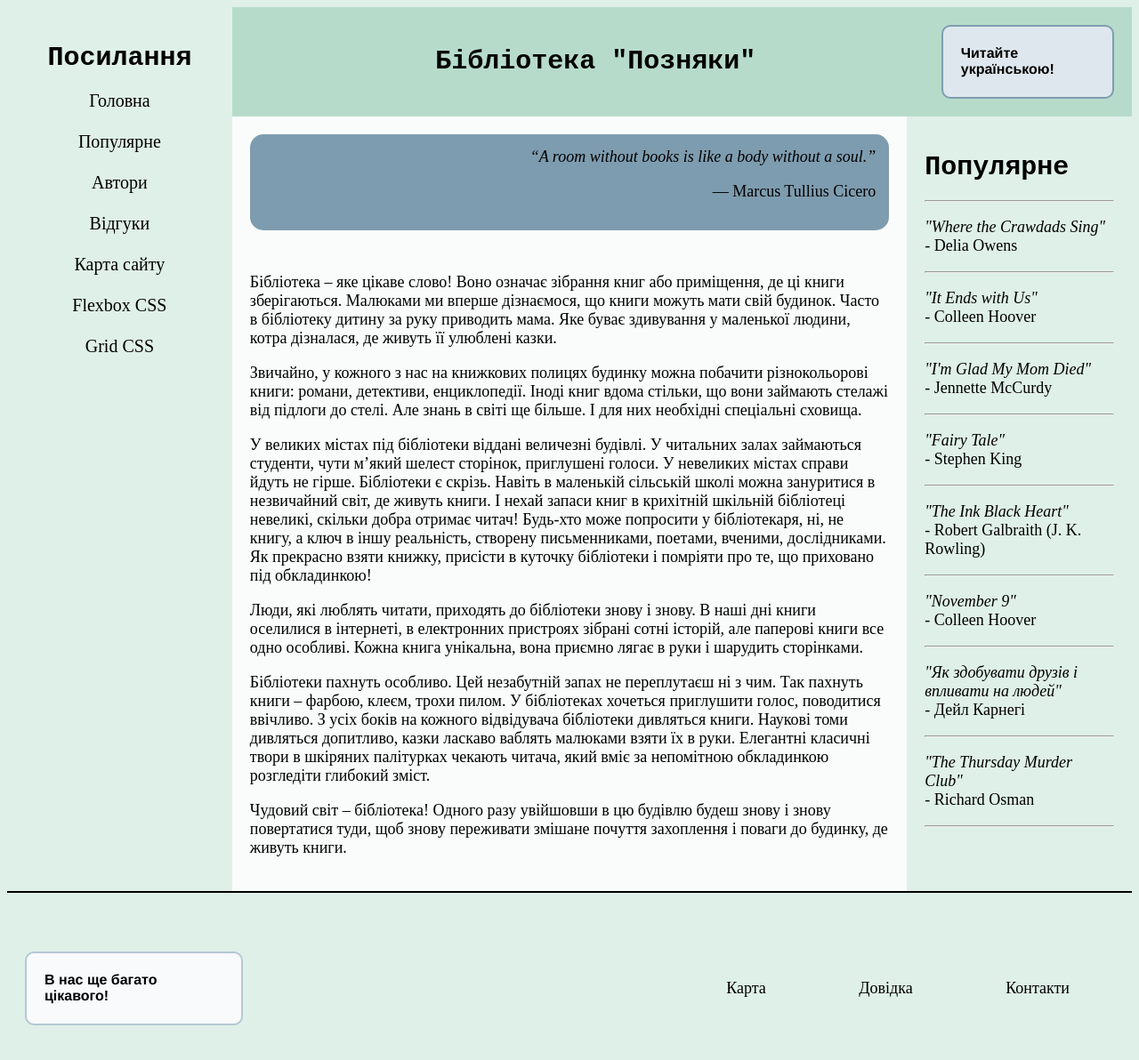
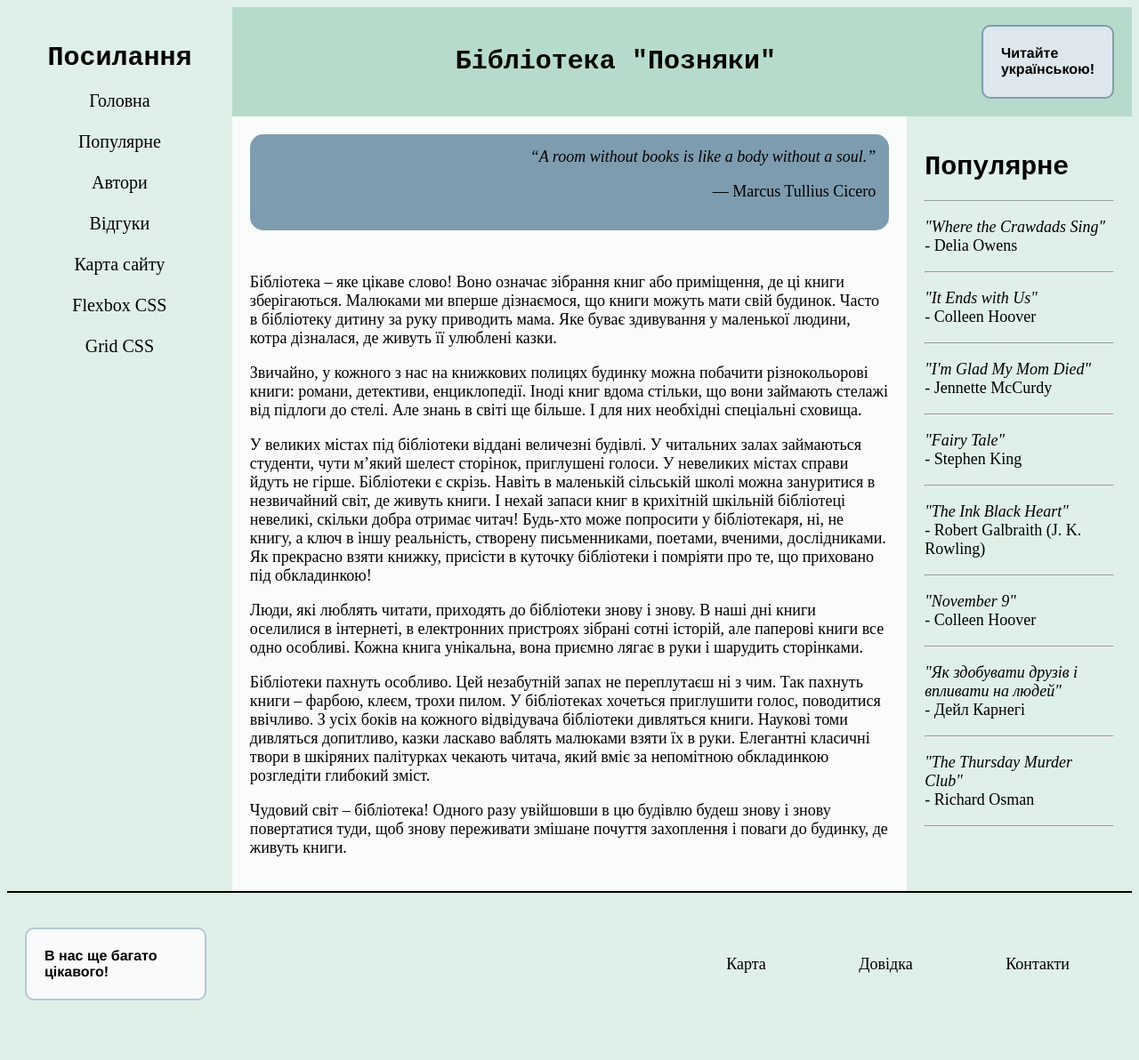
Before and after one commit to nastyashev/web_labs, a plain HTML site: page lab2/grid.html in a window 1280 px wide. Shown: the whole page at 89% size. Drawn offline with Linux system fonts and the light colour scheme.

Commit message:
fixed grid

```diff
--- a/lab2/resourses/css/grid.css
+++ b/lab2/resourses/css/grid.css
@@ -9,7 +9,7 @@ body {
 .wrapper {
     display: grid;
     grid-template-columns: 1fr 3fr 1fr;
-    grid-template-rows: 0.5fr 4fr 1fr;
+    grid-template-rows: 0.5fr 4fr 0.75fr;
 }
 
 .section_1 {
@@ -26,11 +26,11 @@ body {
     grid-column: 2 / span 2;
     grid-row: 1;
     display: grid;
-    grid-template-columns: repeat(5, 1fr);
+    grid-template-columns: 6fr 1fr;
 }
 
 .sec_2_text {
-    grid-column: 1 / span 4;
+    grid-column: 1;
     margin: auto auto auto auto;
 }
 
@@ -70,11 +70,11 @@ body {
     grid-column: 1 / span 3;
     grid-row: 3;
     display: grid;
-    grid-template-columns: repeat(5, 1fr);
+    grid-template-columns: 1fr 5fr;
 }
 
 .sec_6_text {
-    grid-column: 2 / span 4;
+    grid-column: 2;
     margin: auto 0px auto auto;
     text-align: right;
 }
@@ -89,7 +89,7 @@ body {
     border: 2px solid rgb(126, 156, 175);
     border-radius: 10px;
     padding: 0px 20px 0px 20px;
-    grid-column: 5;
+    grid-column: 2;
     margin: auto 0px auto auto;
 }
 
```
